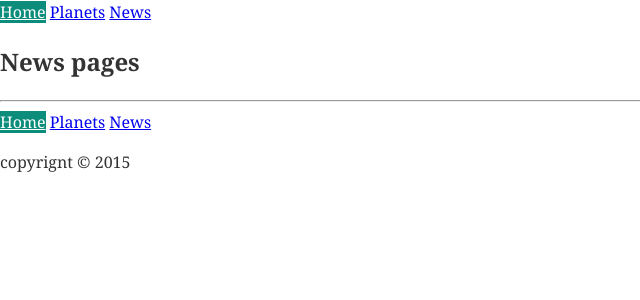
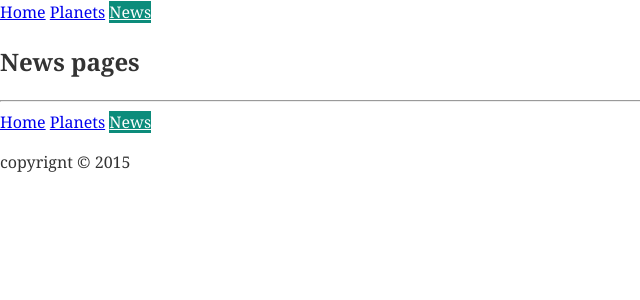
Before and after one commit to mahafuzur/planets-of-the-universe, a Jekyll site: the page built from news.html, in a window 1280 px wide. Shown: the top 300 px of the page, without its empty margins (0-640 px from the left). Built offline with Jekyll 4.4.1, drawn with Linux system fonts in a browser that asks for light colours.

Commit message:
change nav hilighting

```diff
--- a/_includes/nav.html
+++ b/_includes/nav.html
@@ -1,5 +1,5 @@
 <nav>
-	<a href="{{ site.baseurl }}/" class="current">Home</a>
+	<a href="{{ site.baseurl }}/" class="{% if page.url == '/' %}current{% endif %}">Home</a>
 	<a href="{{ site.baseurl }}/planets/">Planets</a>
-	<a href="{{ site.baseurl }}/news.html">News</a>
+	<a href="{{ site.baseurl }}/news.html" class="{% if page.url == '/news.html' %}current{% endif %}">News</a>
 </nav>
```
Also changed, not shown: 1 other file.
